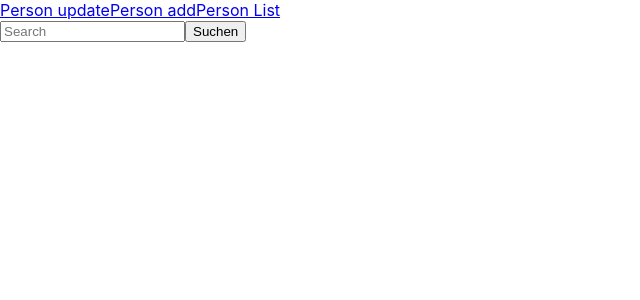
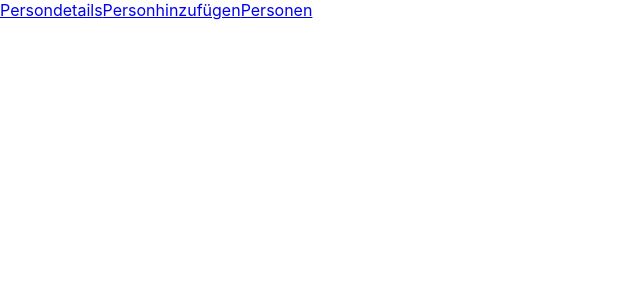
Before and after one commit to ccduisburg/adressbuchsweb, a React (Create React App) app: page /header in a window 1280 px wide. Shown: the top 300 px of the page, without its empty margins (0-640 px from the left). Built offline with nearby package versions, Linux system fonts and the light colour scheme.

Commit message:
corrected

```diff
--- a/src/app/Header2.tsx
+++ b/src/app/Header2.tsx
@@ -1,6 +1,7 @@
 import { Navbar, Nav, Form, FormControl, Button } from "react-bootstrap";
 import React, { SFC } from "react";
-import { BrowserRouter as Router,
+import {
+  BrowserRouter as Router,
   Route,
   Link,
   RouteComponentProps,
@@ -13,11 +14,11 @@ import PersonHinzufuegen from "../components/PersonHinzufuegen";
 interface PathVariables {
   name: string;
 }
-interface Props extends RouteComponentProps{
+interface Props extends RouteComponentProps {
   match: match<PathVariables>;
 }
 
-const Header2: SFC<Props> = ({match}) => {
+const Header2: SFC<Props> = ({ match }) => {
   return (
     <>
       <Router>
@@ -25,19 +26,18 @@ const Header2: SFC<Props> = ({match}) => {
           <Navbar.Collapse id="basic-navbar-nav">
             <Nav className="mr-auto">
               <Nav.Link as={Link} to={`${match.path}/persondetail`}>
-                          Person update
+                Persondetails
                         </Nav.Link>
               <Nav.Link as={Link} to={`${match.path}/personadd`}>
-                         Person add
+                Personhinzufügen
                         </Nav.Link>
               <Nav.Link as={Link} to={`${match.path}/personen`}>
-                           Person List
+                Personen
                         </Nav.Link>
             </Nav>
           </Navbar.Collapse>
           <Form inline>
-    <FormControl type="text" placeholder="Search" className=" mr-sm-2" />
-    <Button type="submit">Suchen</Button>
+
           </Form>
         </Navbar>
         <Route path={`${match.path}/persondetail`} component={PersonDetail} />
--- a/src/app/HomePage.tsx
+++ b/src/app/HomePage.tsx
@@ -9,10 +9,10 @@ const HomePage:SFC=()=>{
 return(
 
 <Switch>
-<Route path="/header" component={Header2} />
+<Route  path="/header" component={Header2} />
      <Route path="/add" component={PersonHinzufuegen}/>
-     <Route exact path="/list" component={PersonList}/>
-     <Route  path="/:id/details" component={Details}/>
+      <Route exact path="/list" component={PersonList}/>
+      <Route  path="/:id/details" component={Details}/>
 </Switch>
 
 
--- a/src/components/Details.tsx
+++ b/src/components/Details.tsx
@@ -9,7 +9,6 @@ export interface DetailsProps extends RouteComponentProps<{id:string;}>{}
 const Details: React.SFC<DetailsProps>=({history,match:{params:{id}}})=>{
 const [vorname,setVorname]=useState<string|any>();
 const [nachname,setNachname]=useState<string|any>();
-//const [skill,setSkill]=useState<string|any>();
 const [geburtsdatum,setGeburtsdatum]=useState<string|any>();
 const [email,setEmail]=useState<string|any>();
 const [geschlecht,setGeschlescht]=useState<string|any>();
@@ -27,6 +26,7 @@ const [person, setPerson]=useState<Person>({
  })
 const getPerson=async ()=>{
     let r=(await getContact(Number(id))).data;
+    console.log(r);
     setPerson(r);
 }
 
--- a/src/components/PersonList.tsx
+++ b/src/components/PersonList.tsx
@@ -12,6 +12,7 @@ import DataTablePagination from './DataTable/Pagination';
 import Swal from 'sweetalert2';
 
 import withReactContent from 'sweetalert2-react-content';
+import { Link } from 'react-router-dom';
 
 export interface AdressbuchProps { }
 
@@ -222,6 +223,14 @@ const PersonList: React.SFC<AdressbuchProps> = (props) => {
         </Button>
       ),
     },
+    {
+      name: 'Details',
+      accessor: row => (
+        <Link to={`/${row.id}/details`} className="btn btn-info shadow-sm"> Detail</Link>
+      ),
+    }
+
+
   ];
   return (<>
 
```
Also changed, not shown: src/App.tsx (+0 -11 lines), 1 other file (tests, documents, lock files or other folders). Lines whose indentation alone changed are shown as unchanged.
